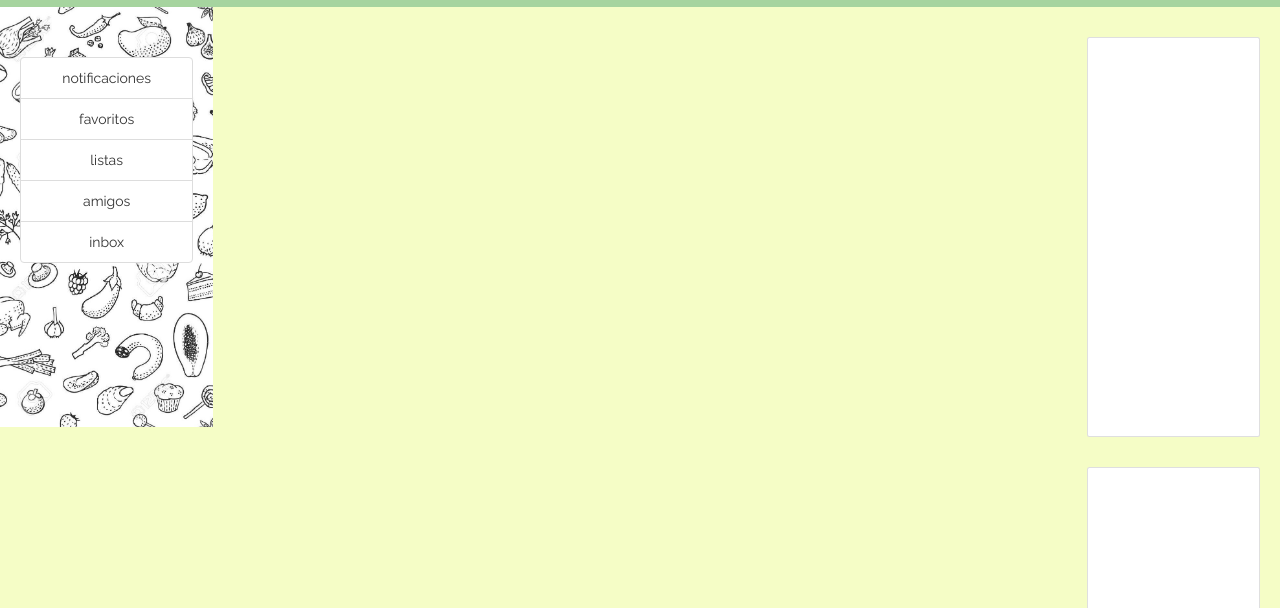
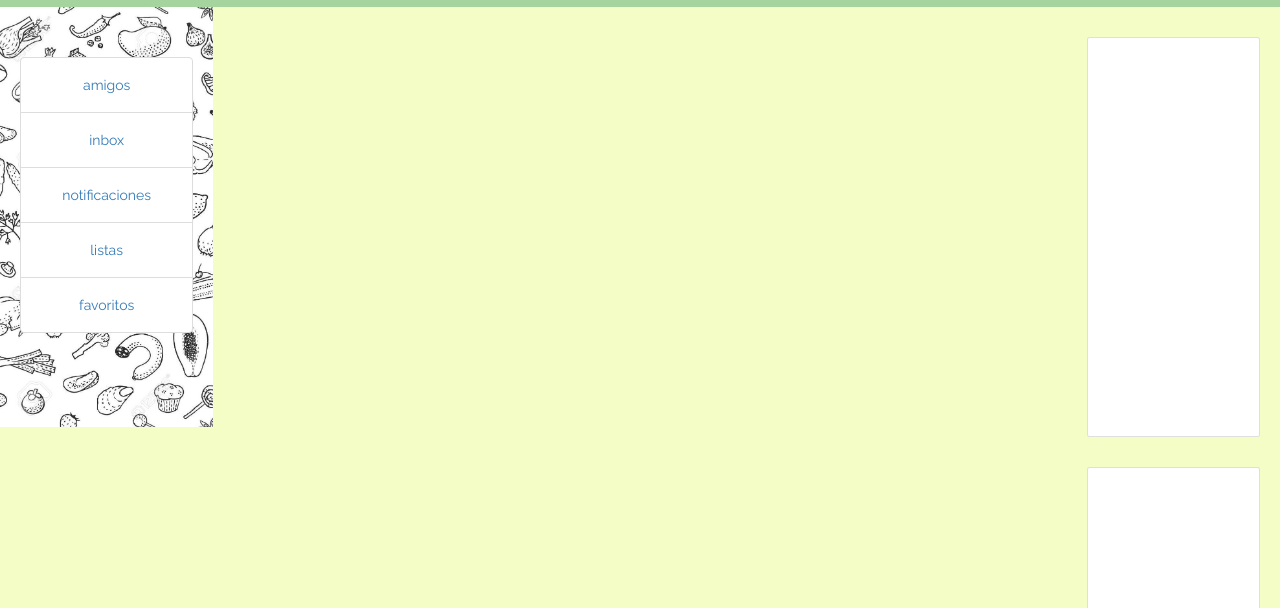
Before and after one commit to JesicaArispe/social-network, a plain HTML site: page perfil/perfil.html in a window 1280 px wide. Shown: the part 192-800 px from the top of the page. Drawn offline with nearby package versions, Linux system fonts and the light colour scheme; a web font is replaced by a local one.

Commit message:
cambios perfil

```diff
--- a/perfil/perfil.html
+++ b/perfil/perfil.html
@@ -37,11 +37,11 @@
             <img src="images/comida-menu.jpg" id="lateral">
             <img src="images/comida-menu.jpg" id="lateral">
                 <ul class="list-group mt-5 h-100">
-                    <li class="list-group-item">notificaciones</li>
-                    <li class="list-group-item">favoritos</li>
-                    <li class="list-group-item">listas</li>
-                    <li class="list-group-item">amigos</li>
-                    <li class="list-group-item">inbox</li>
+                    <li class="list-group-item"><button type="button" class="btn btn-link">amigos</button></li>
+                    <li class="list-group-item"><button type="button" class="btn btn-link" id="inbox">inbox</button></li>
+                    <li class="list-group-item"><button type="button" class="btn btn-link">notificaciones</button></li>
+                    <li class="list-group-item"><button type="button" class="btn btn-link">listas</button></li>
+                    <li class="list-group-item"><button type="button" class="btn btn-link">favoritos</button></li>
                 </ul>
             <img src="images/comida-menu.jpg" id="lateral" class="offset-12">
             </div>
@@ -55,7 +55,18 @@
                 <div class="d-md-block d-none card" id="ad"></div>
 
             </div>
-
+            <!---
+                <div class="card offset-10" id="ventana-inbox">
+                    <div class="card-header">
+                      Para:
+                    </div>
+                    <div class="card-body">
+                      <h4 class="card-title">Special title treatment</h4>
+                      <p class="card-text">With supporting text below as a natural lead-in to additional content.</p>
+                    </div>
+                  </div>
+            </div>
+        -->
         </div>
     </div>
 </body>
--- a/perfil/styles.css
+++ b/perfil/styles.css
@@ -70,4 +70,9 @@
 #lateral{
     width: 100%;
     position:absolute;
+    display: flex;
+    align:flex-end;
 }
+#ventana-inbox{
+    position: relative;
+}
```
Also changed, not shown: perfil/main.js (+6 -1 lines).
